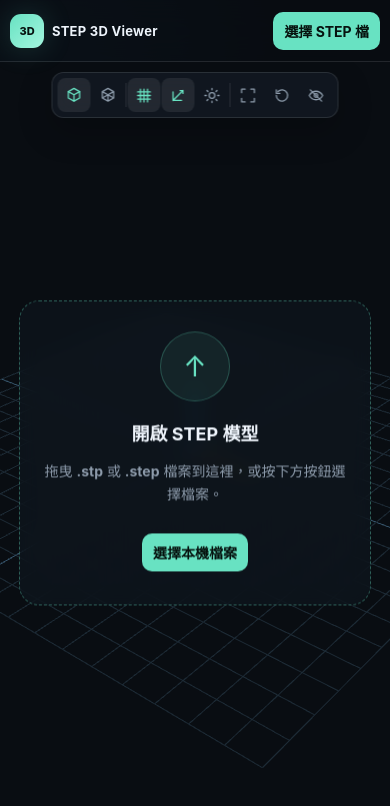
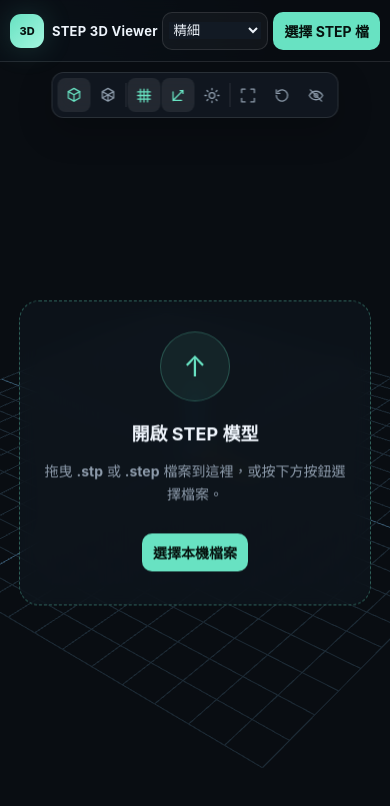
Before and after one commit to StoreBale/STEP-3D-Viewer, a website built with Vite: page index.html in a window 390 px wide. Built offline with nearby package versions, Linux system fonts and the light colour scheme; animation ran at ten frames a second.

Commit message:
Keep quality selector available on mobile

```diff
--- a/index.html
+++ b/index.html
@@ -11,7 +11,7 @@
       <header>
         <div class="brand"><span class="brand-mark">3D</span><div><h1>STEP 3D Viewer</h1><p>私密的瀏覽器端 CAD 檢視器</p></div></div>
         <div class="header-actions">
-          <label class="quality-control">品質<select id="qualitySelect"><option value="draft">草稿（較快）</option><option value="balanced">平衡</option><option value="fine" selected>精細</option><option value="ultra">極致（最精細）</option></select></label>
+          <label class="quality-control"><span>品質</span><select id="qualitySelect"><option value="draft">草稿（較快）</option><option value="balanced">平衡</option><option value="fine" selected>精細</option><option value="ultra">極致（最精細）</option></select></label>
           <button class="button" id="clearBtn" hidden>清除</button>
           <label class="button primary" for="fileInput">選擇 STEP 檔<input id="fileInput" type="file" accept=".stp,.step" hidden /></label>
         </div>
--- a/src/main.js
+++ b/src/main.js
@@ -1,6 +1,7 @@
 import * as THREE from 'three';
 import { OrbitControls } from 'three/addons/controls/OrbitControls.js';
 import './style.css';
+import './mobile.css';
 
 const $ = (selector) => document.querySelector(selector);
 const viewer = $('#viewer');
--- /dev/null
+++ b/src/mobile.css
@@ -0,0 +1,14 @@
+@media (max-width: 620px) {
+  .quality-control {
+    display: flex;
+    padding: 0 6px;
+  }
+
+  .quality-control > span {
+    display: none;
+  }
+
+  .quality-control select {
+    max-width: 92px;
+  }
+}
```
